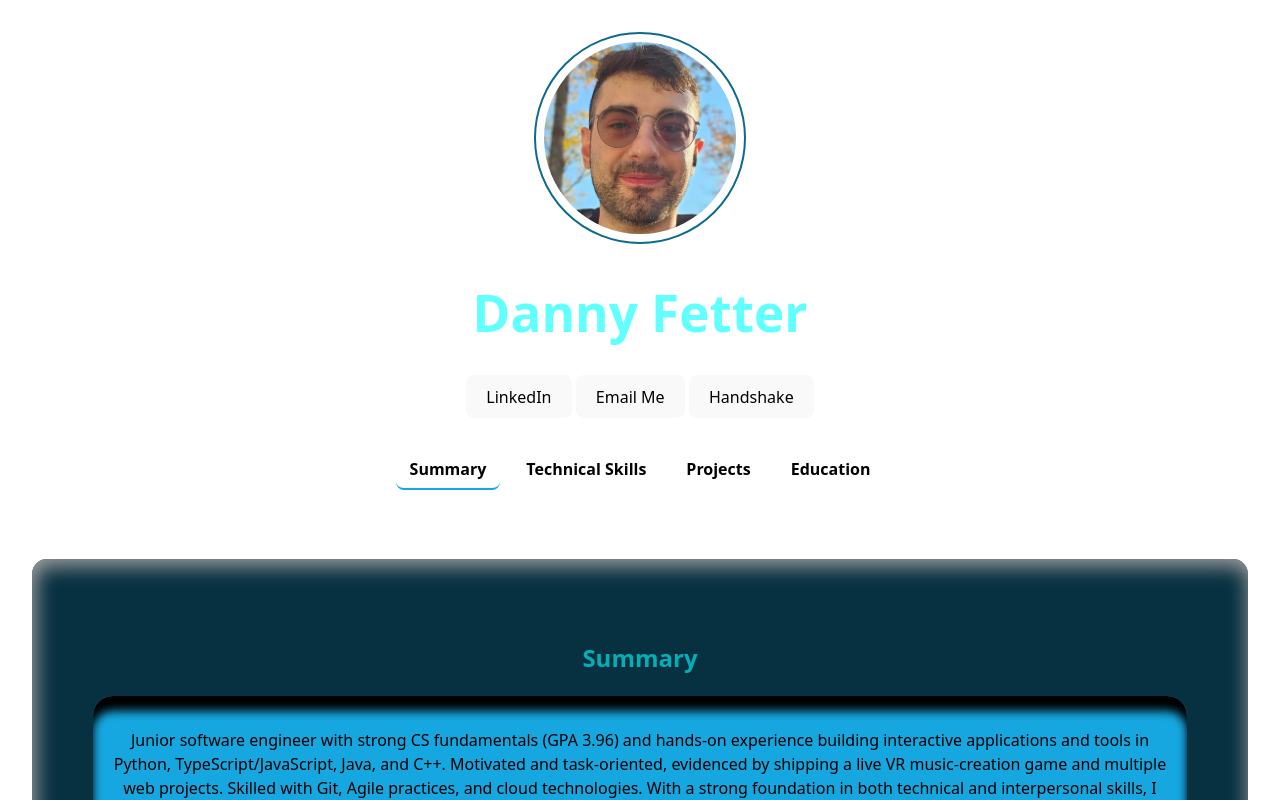
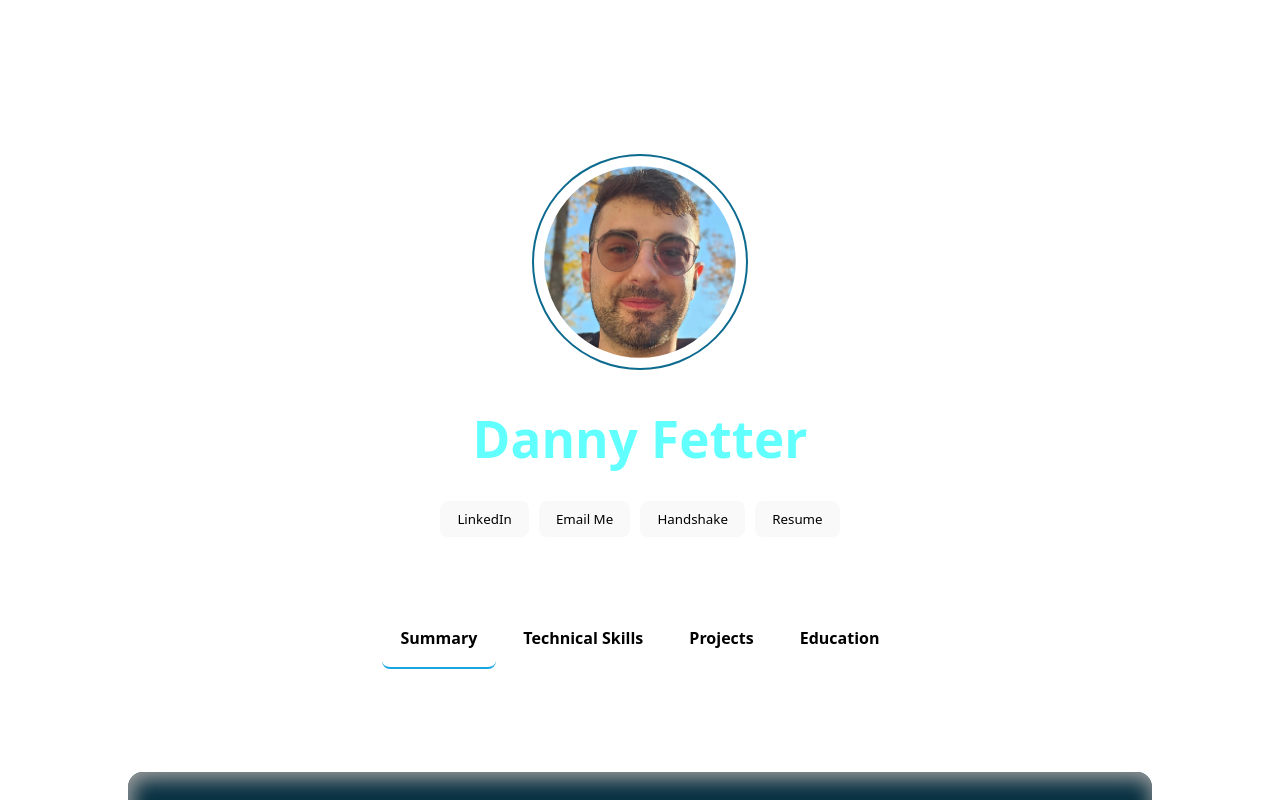
Before and after one commit to Astraspire/astraspire.github.io, a React (Vite) app in the folder my-app/: page / in a window 1280 px wide. Shown: the top 800 px of the page. Built offline with nearby package versions, Linux system fonts and the light colour scheme.

Commit message:
Add resume download and update social bar links/styles
Added DannyFetter-Resume_11-4-25.pdf to public directory and a Resume download button to the social bar. Fixed LinkedIn link to use full URL. Updated App.css for improved layout and button styling.

```diff
--- a/my-app/src/App.css
+++ b/my-app/src/App.css
@@ -1,7 +1,7 @@
 #root {
-  max-width: 1280px;
+  width: 80%;
+  max-width: 80%;
   margin: 0 auto;
-  padding: 2rem;
   text-align: center;
   color:rgb(0, 0, 0);
 
@@ -27,15 +27,17 @@
 }
 
 .profilePic {
+  margin-top: 15%;
   width: 12em;       /* control width */
   height: 12em;      /* control height */
   object-fit: cover;  /* ensures image fills the frame */
   border-radius: 50%; /* makes it oval/circle depending on aspect ratio */
   border: 2px solid #0d6a8f; /* frame */
-  padding: 0.5em;
+  padding: 1%;
   will-change: filter;
   transition: filter 300ms;
 }
+
 .profilePic:hover {
   filter: drop-shadow(0 0 2em #4dcff3aa);
 }
@@ -55,8 +57,16 @@
   display: flex;
   flex-direction: row;
   justify-content: center;
-  gap: 4px;
-
+  justify-items: space-around;
+  gap: 1%;
+  height: auto;
+  button {
+    font-size: smaller;
+    height: 100%;
+    width: 100%;
+    max-width: 100%;
+    justify-items: safe;
+  }
 }
 
 /* center the tab bar horizontally */
@@ -65,8 +75,8 @@
   margin-bottom: 2%;
   display: flex;
   justify-content: center; /* centers the buttons */
-  gap: 12px;               /* space between tabs */
-  padding: 8px 0;
+  gap: 1%;               /* space between tabs */
+  padding: 5%;
   width: 100%;             /* ensure full-width row to allow centering */
   box-sizing: border-box;
 }
@@ -75,7 +85,7 @@
 .tab {
   background: transparent;
   border: none;
-  padding: 8px 14px;
+  padding: 2% 2%;
   cursor: pointer;
   font-weight: 600;
   border-bottom: 2px solid transparent;
--- a/my-app/src/App.jsx
+++ b/my-app/src/App.jsx
@@ -9,7 +9,7 @@ function SocialBar() {
   return (
     <div className="socialBar">
       <div className="socialBarItem">
-        <a href="www.linkedin.com/in/danny-fetter" target="_blank">
+        <a href="https://linkedin.com/in/danny-fetter" target="_blank">
           <button>
             LinkedIn
           </button>
@@ -28,6 +28,14 @@ function SocialBar() {
         <a href="https://app.joinhandshake.com/profiles/dfetter" target="_blank">
           <button>
             Handshake
+          </button>
+        </a>
+      </div>
+
+      <div className="socialBarItem">
+        <a href="/public/DannyFetter-Resume_11-4-25.pdf" download="DannyFetter_Resume.pdf">
+          <button>
+            Resume
           </button>
         </a>
       </div>
```
Also changed, not shown: 1 other file (tests, documents, lock files or other folders).
